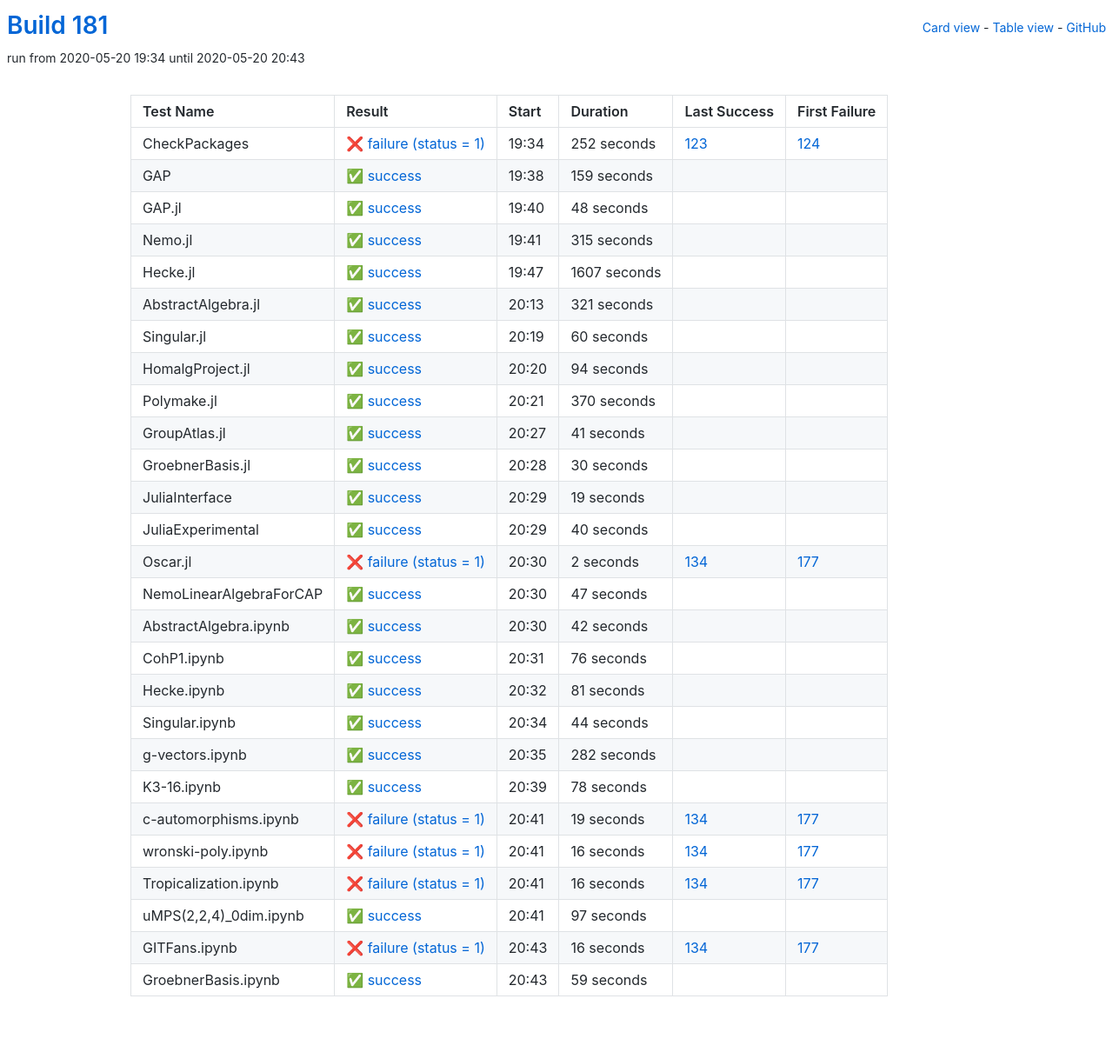
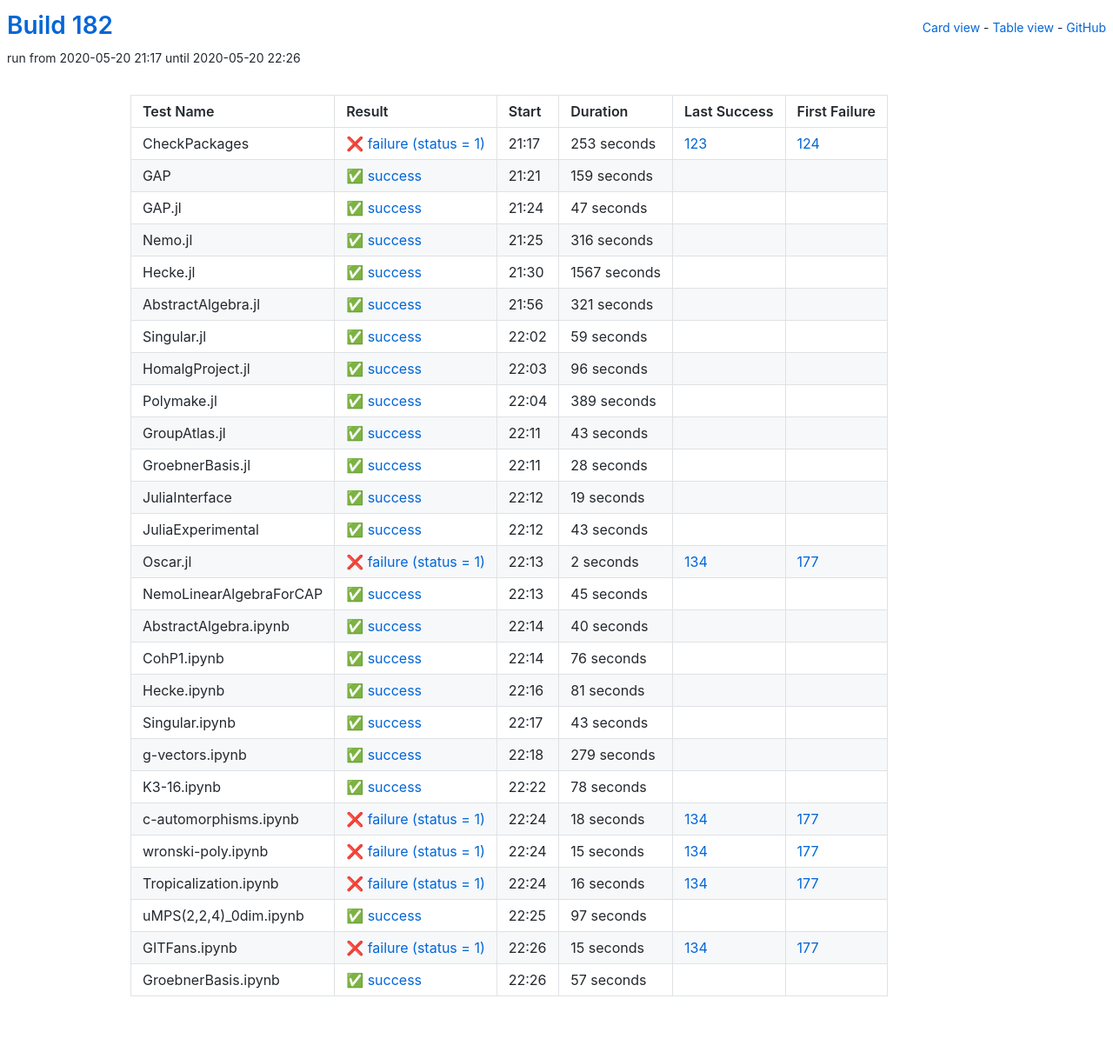
Before and after one commit to oscar-system/oscar-ci-status-stable, a Jekyll site: the page built from table.html, in a window 1280 px wide. Shown: the whole page at 87% size. Built offline with Jekyll 4.4.1, drawn with Linux system fonts in a browser that asks for light colours.

Commit message:
Build 182

```diff
--- a/_data/ci.yml
+++ b/_data/ci.yml
@@ -1,17 +1,17 @@
-build: 181
-build_url: https://oscarci.mathematik.uni-kl.de/job/oscar-stable/181/
+build: 182
+build_url: https://oscarci.mathematik.uni-kl.de/job/oscar-stable/182/
 job: oscar-stable
 tests:
-- duration: 252
+- duration: 253
   exitcode: 1
   first_failure: 124
   first_failure_url: https://oscarci.mathematik.uni-kl.de/job/oscar-stable/124/
   id: checkpackages
   last_success: 123
   last_success_url: https://oscarci.mathematik.uni-kl.de/job/oscar-stable/123/
-  log: https://oscarci.mathematik.uni-kl.de/job/oscar-stable/181/artifact/logs/build-181/CheckPackages.log
+  log: https://oscarci.mathematik.uni-kl.de/job/oscar-stable/182/artifact/logs/build-182/CheckPackages.log
   name: CheckPackages
-  start: 2020-05-20 19:34
+  start: 2020-05-20 21:17
   status: failure
   success: false
 - duration: 159
@@ -21,45 +21,45 @@ tests:
   id: gap
   last_success: false
   last_success_url: null
-  log: https://oscarci.mathematik.uni-kl.de/job/oscar-stable/181/artifact/logs/build-181/GAP.log
+  log: https://oscarci.mathematik.uni-kl.de/job/oscar-stable/182/artifact/logs/build-182/GAP.log
   name: GAP
-  start: 2020-05-20 19:38
+  start: 2020-05-20 21:21
   status: success
   success: true
-- duration: 48
+- duration: 47
   exitcode: 0
   first_failure: false
   first_failure_url: null
   id: gap-jl
   last_success: false
   last_success_url: null
-  log: https://oscarci.mathematik.uni-kl.de/job/oscar-stable/181/artifact/logs/build-181/GAP.jl.log
+  log: https://oscarci.mathematik.uni-kl.de/job/oscar-stable/182/artifact/logs/build-182/GAP.jl.log
   name: GAP.jl
-  start: 2020-05-20 19:40
+  start: 2020-05-20 21:24
   status: success
   success: true
-- duration: 315
+- duration: 316
   exitcode: 0
   first_failure: false
   first_failure_url: null
   id: nemo-jl
   last_success: false
   last_success_url: null
-  log: https://oscarci.mathematik.uni-kl.de/job/oscar-stable/181/artifact/logs/build-181/Nemo.jl.log
+  log: https://oscarci.mathematik.uni-kl.de/job/oscar-stable/182/artifact/logs/build-182/Nemo.jl.log
   name: Nemo.jl
-  start: 2020-05-20 19:41
+  start: 2020-05-20 21:25
   status: success
   success: true
-- duration: 1607
+- duration: 1567
   exitcode: 0
   first_failure: false
   first_failure_url: null
   id: hecke-jl
   last_success: false
   last_success_url: null
-  log: https://oscarci.mathematik.uni-kl.de/job/oscar-stable/181/artifact/logs/build-181/Hecke.jl.log
+  log: https://oscarci.mathematik.uni-kl.de/job/oscar-stable/182/artifact/logs/build-182/Hecke.jl.log
   name: Hecke.jl
-  start: 2020-05-20 19:47
+  start: 2020-05-20 21:30
   status: success
   success: true
 - duration: 321
@@ -69,69 +69,69 @@ tests:
   id: abstractalgebra-jl
   last_success: false
   last_success_url: null
-  log: https://oscarci.mathematik.uni-kl.de/job/oscar-stable/181/artifact/logs/build-181/AbstractAlgebra.jl.log
+  log: https://oscarci.mathematik.uni-kl.de/job/oscar-stable/182/artifact/logs/build-182/AbstractAlgebra.jl.log
   name: AbstractAlgebra.jl
-  start: 2020-05-20 20:13
+  start: 2020-05-20 21:56
   status: success
   success: true
-- duration: 60
+- duration: 59
   exitcode: 0
   first_failure: false
   first_failure_url: null
   id: singular-jl
   last_success: false
   last_success_url: null
-  log: https://oscarci.mathematik.uni-kl.de/job/oscar-stable/181/artifact/logs/build-181/Singular.jl.log
+  log: https://oscarci.mathematik.uni-kl.de/job/oscar-stable/182/artifact/logs/build-182/Singular.jl.log
   name: Singular.jl
-  start: 2020-05-20 20:19
+  start: 2020-05-20 22:02
   status: success
   success: true
-- duration: 94
+- duration: 96
   exitcode: 0
   first_failure: false
   first_failure_url: null
   id: homalgproject-jl
   last_success: false
   last_success_url: null
-  log: https://oscarci.mathematik.uni-kl.de/job/oscar-stable/181/artifact/logs/build-181/HomalgProject.jl.log
+  log: https://oscarci.mathematik.uni-kl.de/job/oscar-stable/182/artifact/logs/build-182/HomalgProject.jl.log
   name: HomalgProject.jl
-  start: 2020-05-20 20:20
+  start: 2020-05-20 22:03
   status: success
   success: true
-- duration: 370
+- duration: 389
   exitcode: 0
   first_failure: false
   first_failure_url: null
   id: polymake-jl
   last_success: false
   last_success_url: null
-  log: https://oscarci.mathematik.uni-kl.de/job/oscar-stable/181/artifact/logs/build-181/Polymake.jl.log
+  log: https://oscarci.mathematik.uni-kl.de/job/oscar-stable/182/artifact/logs/build-182/Polymake.jl.log
   name: Polymake.jl
-  start: 2020-05-20 20:21
+  start: 2020-05-20 22:04
   status: success
   success: true
-- duration: 41
+- duration: 43
   exitcode: 0
   first_failure: false
   first_failure_url: null
   id: groupatlas-jl
   last_success: false
   last_success_url: null
-  log: https://oscarci.mathematik.uni-kl.de/job/oscar-stable/181/artifact/logs/build-181/GroupAtlas.jl.log
+  log: https://oscarci.mathematik.uni-kl.de/job/oscar-stable/182/artifact/logs/build-182/GroupAtlas.jl.log
   name: GroupAtlas.jl
-  start: 2020-05-20 20:27
+  start: 2020-05-20 22:11
   status: success
   success: true
-- duration: 30
+- duration: 28
   exitcode: 0
   first_failure: false
   first_failure_url: null
   id: groebnerbasis-jl
   last_success: false
   last_success_url: null
-  log: https://oscarci.mathematik.uni-kl.de/job/oscar-stable/181/artifact/logs/build-181/GroebnerBasis.jl.log
+  log: https://oscarci.mathematik.uni-kl.de/job/oscar-stable/182/artifact/logs/build-182/GroebnerBasis.jl.log
   name: GroebnerBasis.jl
-  start: 2020-05-20 20:28
+  start: 2020-05-20 22:11
   status: success
   success: true
 - duration: 19
@@ -141,21 +141,21 @@ tests:
   id: juliainterface
   last_success: false
   last_success_url: null
-  log: https://oscarci.mathematik.uni-kl.de/job/oscar-stable/181/artifact/logs/build-181/JuliaInterface.log
+  log: https://oscarci.mathematik.uni-kl.de/job/oscar-stable/182/artifact/logs/build-182/JuliaInterface.log
   name: JuliaInterface
-  start: 2020-05-20 20:29
+  start: 2020-05-20 22:12
   status: success
   success: true
-- duration: 40
+- duration: 43
   exitcode: 0
   first_failure: false
   first_failure_url: null
   id: juliaexperimental
   last_success: false
   last_success_url: null
-  log: https://oscarci.mathematik.uni-kl.de/job/oscar-stable/181/artifact/logs/build-181/JuliaExperimental.log
+  log: https://oscarci.mathematik.uni-kl.de/job/oscar-stable/182/artifact/logs/build-182/JuliaExperimental.log
   name: JuliaExperimental
-  start: 2020-05-20 20:29
+  start: 2020-05-20 22:12
   status: success
   success: true
 - duration: 2
@@ -165,33 +165,33 @@ tests:
   id: oscar-jl
   last_success: 134
   last_success_url: https://oscarci.mathematik.uni-kl.de/job/oscar-stable/134/
-  log: https://oscarci.mathematik.uni-kl.de/job/oscar-stable/181/artifact/logs/build-181/Oscar.jl.log
+  log: https://oscarci.mathematik.uni-kl.de/job/oscar-stable/182/artifact/logs/build-182/Oscar.jl.log
   name: Oscar.jl
-  start: 2020-05-20 20:30
+  start: 2020-05-20 22:13
   status: failure
   success: false
-- duration: 47
+- duration: 45
   exitcode: 0
   first_failure: false
   first_failure_url: null
   id: nemolinearalgebraforcap
   last_success: false
   last_success_url: null
-  log: https://oscarci.mathematik.uni-kl.de/job/oscar-stable/181/artifact/logs/build-181/NemoLinearAlgebraForCAP.log
+  log: https://oscarci.mathematik.uni-kl.de/job/oscar-stable/182/artifact/logs/build-182/NemoLinearAlgebraForCAP.log
   name: NemoLinearAlgebraForCAP
-  start: 2020-05-20 20:30
+  start: 2020-05-20 22:13
   status: success
   success: true
-- duration: 42
+- duration: 40
   exitcode: 0
   first_failure: false
   first_failure_url: null
   id: abstractalgebra-ipynb
   last_success: false
   last_success_url: null
-  log: https://oscarci.mathematik.uni-kl.de/job/oscar-stable/181/artifact/logs/build-181/AbstractAlgebra.ipynb.log
+  log: https://oscarci.mathematik.uni-kl.de/job/oscar-stable/182/artifact/logs/build-182/AbstractAlgebra.ipynb.log
   name: AbstractAlgebra.ipynb
-  start: 2020-05-20 20:30
+  start: 2020-05-20 22:14
   status: success
   success: true
 - duration: 76
@@ -201,9 +201,9 @@ tests:
   id: cohp1-ipynb
   last_success: false
   last_success_url: null
-  log: https://oscarci.mathematik.uni-kl.de/job/oscar-stable/181/artifact/logs/build-181/CohP1.ipynb.log
+  log: https://oscarci.mathematik.uni-kl.de/job/oscar-stable/182/artifact/logs/build-182/CohP1.ipynb.log
   name: CohP1.ipynb
-  start: 2020-05-20 20:31
+  start: 2020-05-20 22:14
   status: success
   success: true
 - duration: 81
@@ -213,33 +213,33 @@ tests:
   id: hecke-ipynb
   last_success: false
   last_success_url: null
-  log: https://oscarci.mathematik.uni-kl.de/job/oscar-stable/181/artifact/logs/build-181/Hecke.ipynb.log
+  log: https://oscarci.mathematik.uni-kl.de/job/oscar-stable/182/artifact/logs/build-182/Hecke.ipynb.log
   name: Hecke.ipynb
-  start: 2020-05-20 20:32
+  start: 2020-05-20 22:16
   status: success
   success: true
-- duration: 44
+- duration: 43
   exitcode: 0
   first_failure: false
   first_failure_url: null
   id: singular-ipynb
   last_success: false
   last_success_url: null
-  log: https://oscarci.mathematik.uni-kl.de/job/oscar-stable/181/artifact/logs/build-181/Singular.ipynb.log
+  log: https://oscarci.mathematik.uni-kl.de/job/oscar-stable/182/artifact/logs/build-182/Singular.ipynb.log
   name: Singular.ipynb
-  start: 2020-05-20 20:34
+  start: 2020-05-20 22:17
   status: success
   success: true
-- duration: 282
+- duration: 279
   exitcode: 0
   first_failure: false
   first_failure_url: null
   id: g-vectors-ipynb
   last_success: false
   last_success_url: null
-  log: https://oscarci.mathematik.uni-kl.de/job/oscar-stable/181/artifact/logs/build-181/g-vectors.ipynb.log
+  log: https://oscarci.mathematik.uni-kl.de/job/oscar-stable/182/artifact/logs/build-182/g-vectors.ipynb.log
   name: g-vectors.ipynb
-  start: 2020-05-20 20:35
+  start: 2020-05-20 22:18
   status: success
   success: true
 - duration: 78
@@ -249,33 +249,33 @@ tests:
   id: k3-16-ipynb
   last_success: false
   last_success_url: null
-  log: https://oscarci.mathematik.uni-kl.de/job/oscar-stable/181/artifact/logs/build-181/K3-16.ipynb.log
+  log: https://oscarci.mathematik.uni-kl.de/job/oscar-stable/182/artifact/logs/build-182/K3-16.ipynb.log
   name: K3-16.ipynb
-  start: 2020-05-20 20:39
+  start: 2020-05-20 22:22
   status: success
   success: true
-- duration: 19
+- duration: 18
   exitcode: 1
   first_failure: 177
   first_failure_url: https://oscarci.mathematik.uni-kl.de/job/oscar-stable/177/
   id: c-automorphisms-ipynb
   last_success: 134
   last_success_url: https://oscarci.mathematik.uni-kl.de/job/oscar-stable/134/
-  log: https://oscarci.mathematik.uni-kl.de/job/oscar-stable/181/artifact/logs/build-181/c-automorphisms.ipynb.log
+  log: https://oscarci.mathematik.uni-kl.de/job/oscar-stable/182/artifact/logs/build-182/c-automorphisms.ipynb.log
   name: c-automorphisms.ipynb
-  start: 2020-05-20 20:41
+  start: 2020-05-20 22:24
   status: failure
   success: false
-- duration: 16
+- duration: 15
   exitcode: 1
   first_failure: 177
   first_failure_url: https://oscarci.mathematik.uni-kl.de/job/oscar-stable/177/
   id: wronski-poly-ipynb
   last_success: 134
   last_success_url: https://oscarci.mathematik.uni-kl.de/job/oscar-stable/134/
-  log: https://oscarci.mathematik.uni-kl.de/job/oscar-stable/181/artifact/logs/build-181/wronski-poly.ipynb.log
+  log: https://oscarci.mathematik.uni-kl.de/job/oscar-stable/182/artifact/logs/build-182/wronski-poly.ipynb.log
   name: wronski-poly.ipynb
-  start: 2020-05-20 20:41
+  start: 2020-05-20 22:24
   status: failure
   success: false
 - duration: 16
@@ -285,9 +285,9 @@ tests:
   id: tropicalization-ipynb
   last_success: 134
   last_success_url: https://oscarci.mathematik.uni-kl.de/job/oscar-stable/134/
-  log: https://oscarci.mathematik.uni-kl.de/job/oscar-stable/181/artifact/logs/build-181/Tropicalization.ipynb.log
+  log: https://oscarci.mathematik.uni-kl.de/job/oscar-stable/182/artifact/logs/build-182/Tropicalization.ipynb.log
   name: Tropicalization.ipynb
-  start: 2020-05-20 20:41
+  start: 2020-05-20 22:24
   status: failure
   success: false
 - duration: 97
@@ -297,32 +297,32 @@ tests:
   id: umps-2-2-4-0dim-ipynb
   last_success: false
   last_success_url: null
-  log: https://oscarci.mathematik.uni-kl.de/job/oscar-stable/181/artifact/logs/build-181/uMPS-2-2-4-_0dim.ipynb.log
+  log: https://oscarci.mathematik.uni-kl.de/job/oscar-stable/182/artifact/logs/build-182/uMPS-2-2-4-_0dim.ipynb.log
   name: uMPS(2,2,4)_0dim.ipynb
-  start: 2020-05-20 20:41
+  start: 2020-05-20 22:25
   status: success
   success: true
-- duration: 16
+- duration: 15
   exitcode: 1
   first_failure: 177
   first_failure_url: https://oscarci.mathematik.uni-kl.de/job/oscar-stable/177/
   id: gitfans-ipynb
   last_success: 134
   last_success_url: https://oscarci.mathematik.uni-kl.de/job/oscar-stable/134/
-  log: https://oscarci.mathematik.uni-kl.de/job/oscar-stable/181/artifact/logs/build-181/GITFans.ipynb.log
+  log: https://oscarci.mathematik.uni-kl.de/job/oscar-stable/182/artifact/logs/build-182/GITFans.ipynb.log
   name: GITFans.ipynb
-  start: 2020-05-20 20:43
+  start: 2020-05-20 22:26
   status: failure
   success: false
-- duration: 59
+- duration: 57
   exitcode: 0
   first_failure: false
   first_failure_url: null
   id: groebnerbasis-ipynb
   last_success: false
   last_success_url: null
-  log: https://oscarci.mathematik.uni-kl.de/job/oscar-stable/181/artifact/logs/build-181/GroebnerBasis.ipynb.log
+  log: https://oscarci.mathematik.uni-kl.de/job/oscar-stable/182/artifact/logs/build-182/GroebnerBasis.ipynb.log
   name: GroebnerBasis.ipynb
-  start: 2020-05-20 20:43
+  start: 2020-05-20 22:26
   status: success
   success: true
```
Also changed, not shown: README.md.
